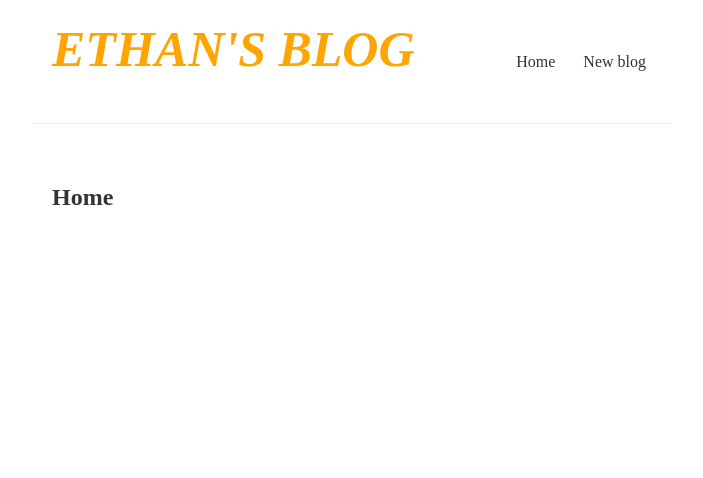
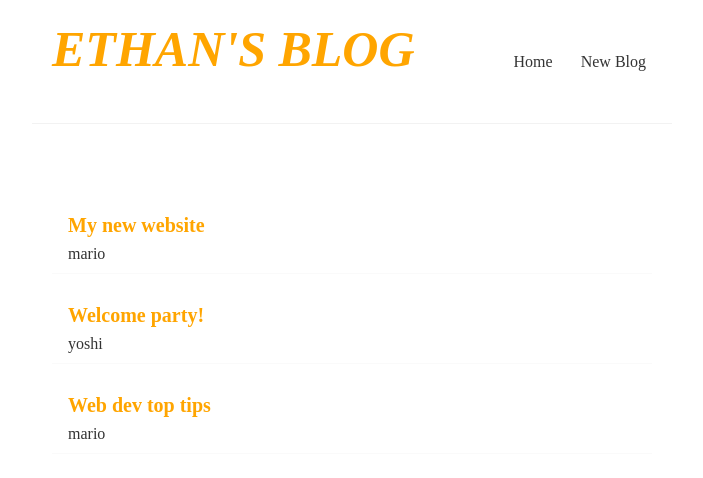
Before and after one commit to evstraub/blog-app, a React (Create React App) app in the folder blog-app/: page / in a window 1280 px wide. Shown: the top 478 px of the page, without its empty margins (288-991 px from the left). Built offline with nearby package versions, Linux system fonts and the light colour scheme; a web font is replaced by a local one.

Commit message:
added blog templates using usestae hooks and added more styling

```diff
--- a/blog-app/src/components/Home.js
+++ b/blog-app/src/components/Home.js
@@ -1,10 +1,24 @@
+
+import { useState } from "react"
 
 const Home = () => {
+const [blogs, setBlogs] = useState([
+  { title: "My new website", body: "lorem ipsum...", author: "mario", id: 1 },
+  { title: "Welcome party!", body: "lorem ipsum...", author: "yoshi", id: 2 },
+  { title: "Web dev top tips", body: "lorem ipsum...", author: "mario", id: 3 },
+]);
+
+
   return (
     <div className="home">
-        <h2>Home</h2>
+    {blogs.map(((blog)=>
+    <div className="blog-preview" key={blog.id}>
+        <h2>{blog.title}</h2>
+        <p>{blog.author}</p>
     </div>
-  )
+    ))}
+    </div>
+  );
 }
 
 export default Home
--- a/blog-app/src/components/Navbar.js
+++ b/blog-app/src/components/Navbar.js
@@ -6,7 +6,7 @@
       <h1>Ethan's Blog</h1>
       <div className="links">
         <a href="/">Home</a>
-        <a href="/create">New blog</a>
+        <a href="/create">New Blog</a>
 
       </div>
     </nav>
--- a/blog-app/src/index.css
+++ b/blog-app/src/index.css
@@ -39,3 +39,20 @@
   margin: 40px auto;
   padding: 20px;
 }
+/* .home {
+  display: grid;
+  grid-template-columns: 1fr;
+} */
+.blog-preview {
+  padding: 10px 16px;
+  margin: 20px 0;
+  border-bottom: 1px solid #fafafa;
+}
+.blog-preview:hover {
+  box-shadow: 1px 3px 5px rgba(0, 0, 0, 1);
+}
+.blog-preview h2 {
+  font-size: 20px;
+  color: orange;
+  margin-bottom: 8px;
+}
```
